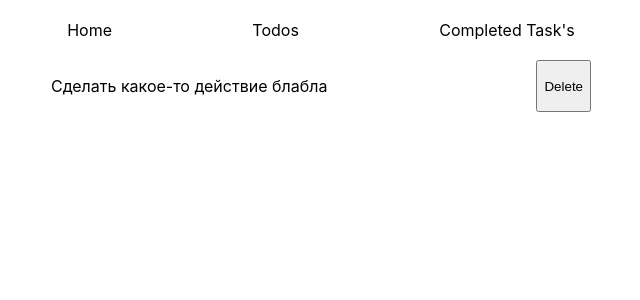
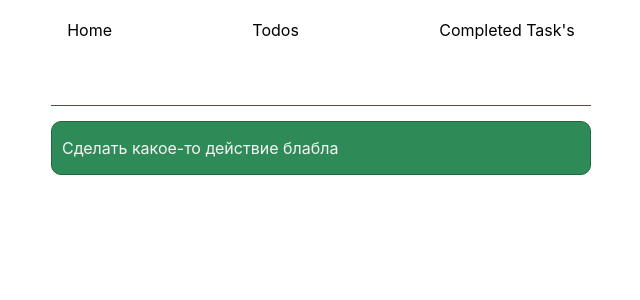
Before and after one commit to bopo9/to-do-list-nextjs, a Next.js app: page /todos in a window 1280 px wide. Shown: the top 300 px of the page, without its empty margins (319-959 px from the left). Built offline with nearby package versions, Linux system fonts and the light colour scheme.

Commit message:
added _document, include in the _doc cdn icons, added styles for todos page

```diff
--- /dev/null
+++ b/pages/_document.js
@@ -0,0 +1,21 @@
+import Document, { Html, Head, Main, NextScript } from 'next/document'
+
+class MyDocument extends Document {
+
+
+    render() {
+        return (
+            <Html>
+                <Head>
+                    <link href='https://cdn.jsdelivr.net/npm/css.gg/icons/all.css' rel='stylesheet'/>
+                </Head>
+                <body>
+                <Main />
+                <NextScript />
+                </body>
+            </Html>
+        )
+    }
+}
+
+export default MyDocument
--- a/pages/todos/index.js
+++ b/pages/todos/index.js
@@ -5,9 +5,13 @@ export default function todos(){
     return (
         <MainComponent>
             <div className={classes.wrapper}>
-                <div className={classes.todo_item}>
+                <form className={classes.input_form}>
+                    <input className={classes.todo_input} type="text"/>
+                    <button className={classes.btn_add}><i className="gg-add"></i></button>
+                </form>
+                <div className={classes.todo_item + ' ' + classes.item_todo }>
                     <p className={classes.todo_text}>Сделать какое-то действие блабла </p>
-                    <button className={classes.btn_close}>Delete</button>
+                    <button className={classes.btn_close}><i className="gg-add"></i></button>
                 </div>
             </div>
         </MainComponent>
--- /dev/null
+++ b/styles/todos.module.css
@@ -0,0 +1,73 @@
+.wrapper {
+  width: 100%;
+  display: flex;
+  flex-direction: column;
+  align-content: center;
+  flex-wrap: wrap;
+  padding: 0 15px;
+}
+
+.input_form {
+  position: relative;
+}
+
+.todo_item {
+  margin-top: 15px;
+  width: 540px;
+  display: flex;
+  justify-content: space-between;
+}
+.todo_item.item_todo {
+  background-color: seagreen;
+  padding: 0 10px;
+  border-radius: 10px;
+  border: 1px solid #1f693f;
+}
+.todo_item.item_todo:first-child {
+  margin-top: 0;
+}
+
+.todo_text {
+  color: whitesmoke;
+}
+
+.todo_input {
+  -webkit-appearance: none;
+  border: 0;
+  font-size: 18px;
+  padding: 0 5px;
+  border-bottom: 1px solid #1f693f;
+  outline: none;
+  line-height: 45px;
+  width: 100%;
+  box-shadow: none;
+  background-color: transparent;
+}
+
+.btn_add {
+  position: absolute;
+  top: 12px;
+  right: 15px;
+  --ggs: 1.5;
+  border: none;
+  background-color: transparent;
+  transition: 0.2s;
+}
+.btn_add:hover {
+  cursor: pointer;
+  color: #1f693f;
+  transform: rotateX(30deg);
+}
+
+.btn_close {
+  --ggs: 1.5;
+  border: none;
+  background-color: transparent;
+  transition: 0.2s;
+}
+.btn_close:hover {
+  cursor: pointer;
+  color: whitesmoke;
+}
+
+/*# sourceMappingURL=todos.module.css.map */
--- a/styles/todos.module.sass
+++ b/styles/todos.module.sass
@@ -1,10 +1,61 @@
 .wrapper
   width: 100%
   display: flex
-  justify-content: center
+  flex-direction: column
+  align-content: center
+  flex-wrap: wrap
   padding: 0 15px
 
+.input_form
+  position: relative
+
 .todo_item
+  margin-top: 15px
   width: 540px
   display: flex
   justify-content: space-between
+  &.item_todo
+    background-color: seagreen
+    padding: 0 10px
+    border-radius: 10px
+    border: 1px solid #1f693f
+    &:first-child
+      margin-top: 0
+
+.todo_text
+  color: whitesmoke
+
+.todo_input
+  -webkit-appearance: none
+  border: 0
+  font-size: 18px
+  padding: 0 5px
+  border-bottom: 1px solid #1f693f
+  outline: none
+  line-height: 45px
+  width: 100%
+  box-shadow: none
+  background-color: transparent
+
+
+.btn_add
+  position: absolute
+  top: 12px
+  right: 15px
+  --ggs: 1.5
+  border: none
+  background-color: transparent
+  transition:  0.2s
+  &:hover
+    cursor: pointer
+    color: #1f693f
+    transform: rotateX(30deg)
+
+.btn_close
+  --ggs: 1.5
+  border: none
+  background-color: transparent
+  transition:  0.2s
+  &:hover
+    cursor: pointer
+    color: whitesmoke
```
Also changed, not shown: styles/main.module.css (+29 -1 lines), 2 other files (tests, documents, lock files or other folders).
